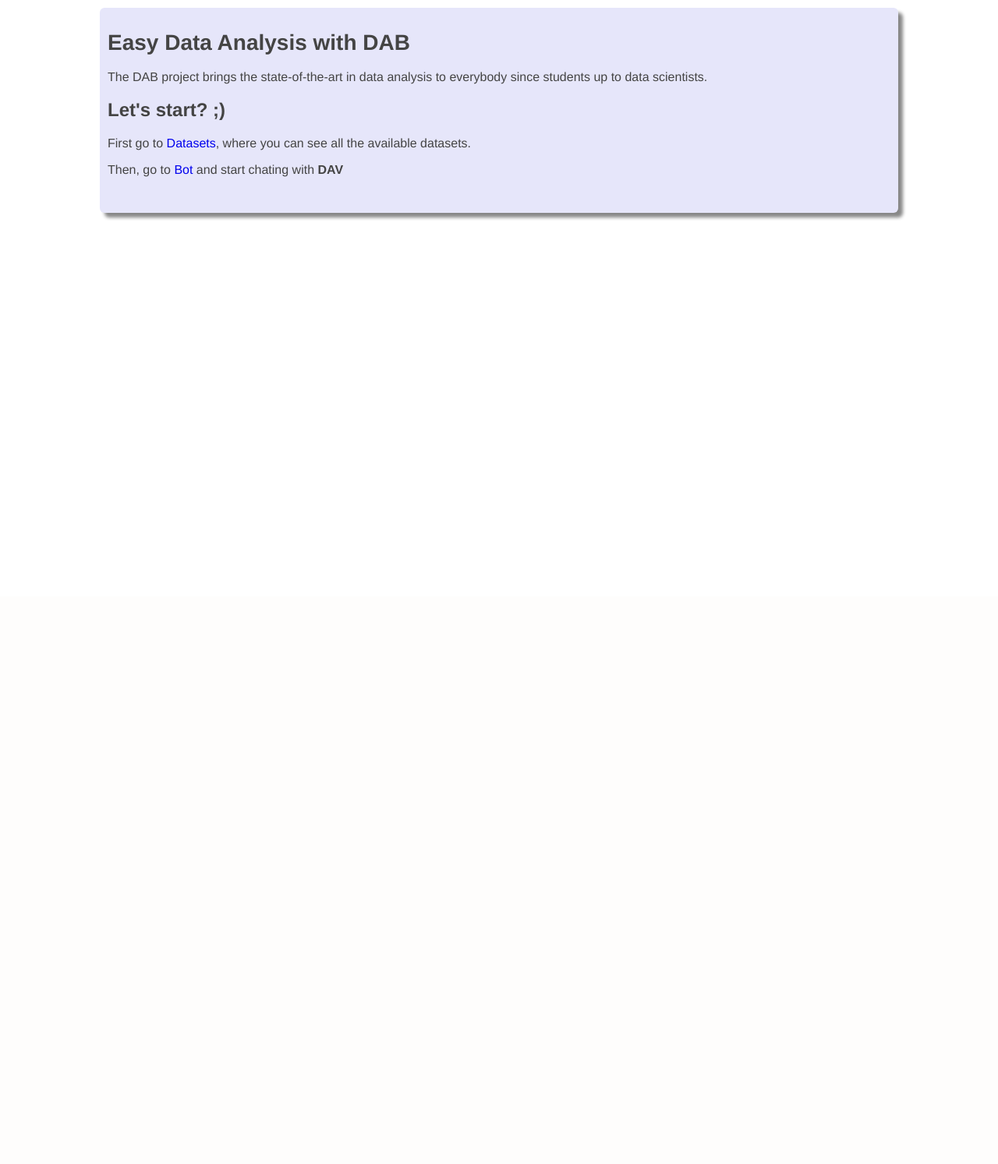
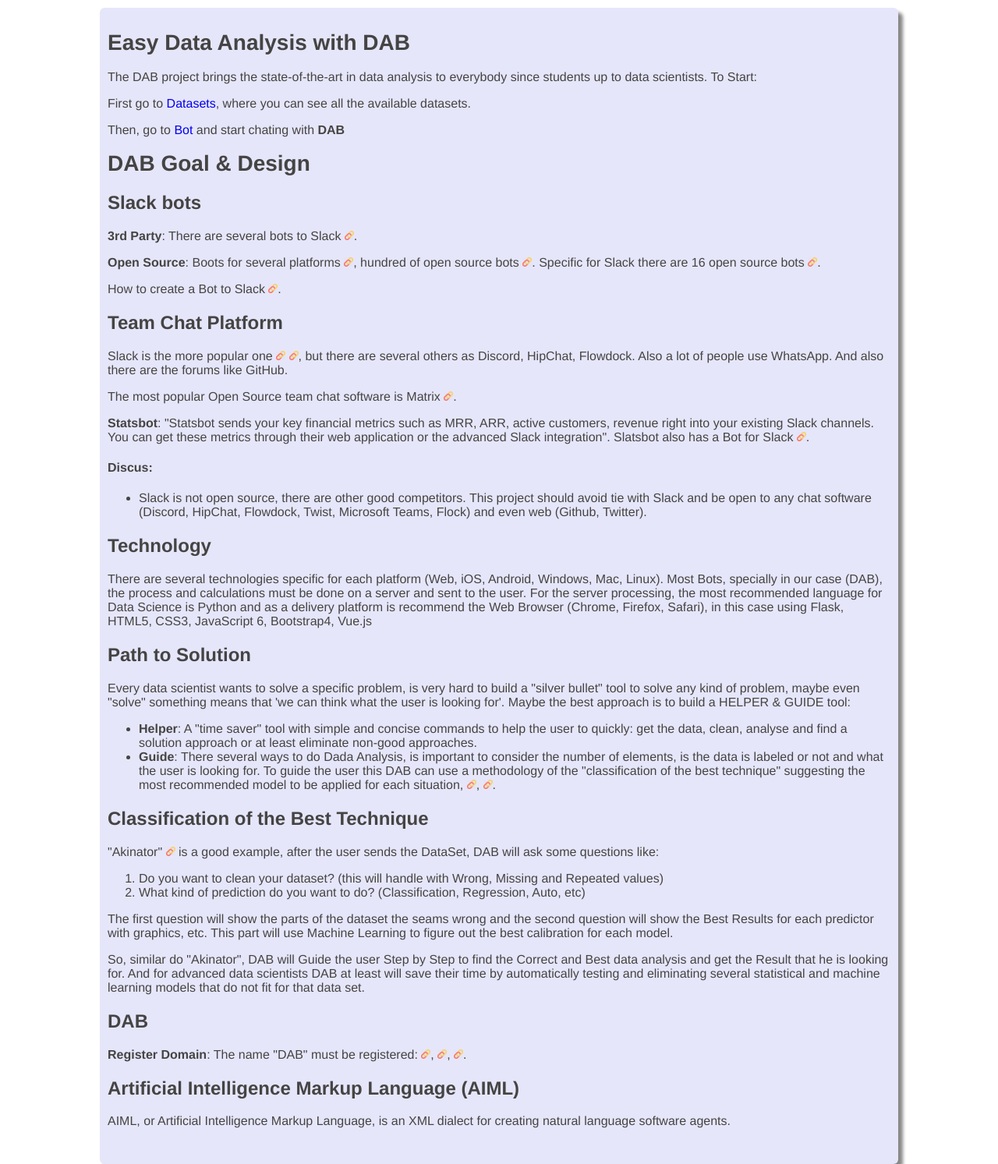
Before and after one commit to JohnRobson/DAB, a Flask app: page / in a window 1280 px wide. Shown: the part 35-1528 px from the top of the page at 78% size. Before the commit the page ends 317 px from the top, so only its background shows below. Run offline with Flask 2, Linux system fonts and the light colour scheme; some libraries are stand-ins or nearby versions.

Commit message:
Add content to index

```diff
--- a/dab/templates/datasets.html
+++ b/dab/templates/datasets.html
@@ -3,7 +3,7 @@
 	<div class="main">
 		<h1>DataSets</h1>
 
-		<p>List of all datasets and descriptions.</p>
+		<p>List of all available datasets and descriptions.</p>
 
 		<ol>
 			{% for d in nt.datasets_files %}
@@ -11,5 +11,7 @@
 			{% endfor %}
 		</ol>
 
+		<p>Go to <a href="{{ url_for('pbbot.main') }}">Bot</a> and start chating with <strong>DAB</strong></p>
+
 	</div>
 {% endblock %}
--- a/dab/templates/index.html
+++ b/dab/templates/index.html
@@ -2,12 +2,81 @@
 {% block content %}
 	<div class="main">
 		<h1>Easy Data Analysis with DAB</h1>
-		<p>The DAB project brings the state-of-the-art in data analysis to everybody since students up to data scientists.</p>
 
-		<h2>Let's start? ;)</h2>
+		<p>The DAB project brings the state-of-the-art in data analysis to everybody since students up to data scientists. To Start:</p>
+
 		<p>First go to <a href="{{ url_for('datasets.main') }}">Datasets</a>, where you can see all the available datasets.</p>
-		<p>Then, go to <a href="{{ url_for('pbbot.main') }}">Bot</a> and start chating with <strong>DAV</strong></p>
 
+		<p>Then, go to <a href="{{ url_for('pbbot.main') }}">Bot</a> and start chating with <strong>DAB</strong></p>
+
+		<h1>DAB Goal &amp; Design</h1>
+
+
+		<h2>Slack bots</h2>
+
+		<p><strong>3rd Party</strong>: There are several bots to Slack <a href="https://slack.com/apps/category/At0MQP5BEF-bots" target="_blank"><img src="{{ url_for('static', filename='img/link.png') }}"></a>.</p>
+
+		<p><strong>Open Source</strong>: Boots for several platforms <a href="https://github.com/botwiki/open-source-bots" target="_blank"><img src="{{ url_for('static', filename='img/link.png') }}"></a>, hundred of open source bots <a href="https://botwiki.org/tag/opensource/" target="_blank"><img src="{{ url_for('static', filename='img/link.png') }}"></a>. Specific for Slack there are 16 open source bots <a href="https://botwiki.org/tag/opensource+slackbot/" target="_blank"><img src="{{ url_for('static', filename='img/link.png') }}"></a>.</p>
+
+		<p>How to create a Bot to Slack <a href="https://api.slack.com/bot-users" target="_blank"><img src="{{ url_for('static', filename='img/link.png') }}"></a>.</p>
+
+
+		<h2>Team Chat Platform</h2>
+
+		<p>Slack is the more popular one <a href="https://www.slant.co/topics/1359/~team-chat-software" target="_blank"><img src="{{ url_for('static', filename='img/link.png') }}"></a> <a href="https://zapier.com/blog/best-team-chat-app/" target="_blank"><img src="{{ url_for('static', filename='img/link.png') }}"></a>, but there are several others as Discord, HipChat, Flowdock. Also a lot of people use WhatsApp. And also there are the forums like GitHub.</p>
+
+		<p>The most popular Open Source team chat software is Matrix <a href="https://www.slant.co/versus/4553/12764/~slack_vs_matrix" target="_blank"><img src="{{ url_for('static', filename='img/link.png') }}"></a>.</p>
+
+		<p><strong>Statsbot</strong>: "Statsbot sends your key financial metrics such as MRR, ARR, active customers, revenue right into your existing Slack channels. You can get these metrics through their web application or the advanced Slack integration". Slatsbot also has a Bot for Slack <a href="https://statsbot.co/slack" target="_blank"><img src="{{ url_for('static', filename='img/link.png') }}"></a>.</p>
+
+		<h4>Discus:</h4>
+
+		<ul>
+			<li>Slack is not open source, there are other good competitors. This project should avoid tie with Slack and be open to any chat software (Discord, HipChat, Flowdock, Twist, Microsoft Teams, Flock) and even web (Github, Twitter).</li>
+		</ul>
+
+
+		<h2>Technology</h2>
+
+		<p>There are several technologies specific for each platform (Web, iOS, Android, Windows, Mac, Linux). Most Bots, specially in our case (DAB), the process and calculations must be done on a server and sent to the user. For the server processing, the most recommended language for Data Science is Python and as a delivery platform is recommend the Web Browser (Chrome, Firefox, Safari), in this case using Flask, HTML5, CSS3, JavaScript 6, Bootstrap4, Vue.js</p>
+
+		<h2>Path to Solution</h2>
+
+		<p>Every data scientist wants to solve a specific problem, is very hard to build a "silver bullet" tool to solve any kind of problem, maybe even "solve" something means that 'we can think what the user is looking for'. Maybe the best approach is to build a HELPER & GUIDE tool:</p>
+
+		<ul>
+			<li><strong>Helper</strong>: A "time saver" tool with simple and concise commands to help the user to quickly: get the data, clean, analyse and find a solution approach or at least eliminate non-good approaches.</li>
+			<li><strong>Guide</strong>: There several ways to do Dada Analysis, is important to consider the number of elements, is the data is labeled or not and what the user is looking for. To guide the user this DAB can use a methodology of the "classification of the best technique" suggesting the most recommended model to be applied for each situation, <a href="{{ url_for('static', filename='img/ml_map.png') }}" target="_blank"><img src="{{ url_for('static', filename='img/link.png') }}"></a>, <a href="{{ url_for('static', filename='img/ml_guide.png') }}" target="_blank"><img src="{{ url_for('static', filename='img/link.png') }}"></a>.</li>
+		</ul>
+		<p></p>
+
+
+		<h2>Classification of the Best Technique</h2>
+
+		<p>"Akinator" <a href="http://en.akinator.com/" target="_blank"><img src="{{ url_for('static', filename='img/link.png') }}"></a> is a good example, after the user sends the DataSet, DAB will ask some questions like:</p>
+
+		<ol>
+			<li>Do you want to clean your dataset? (this will handle with Wrong, Missing and Repeated values)</li>
+			<li>What kind of prediction do you want to do? (Classification, Regression, Auto, etc)</li>
+		</ol>
+
+		<p>The first question will show the parts of the dataset the seams wrong and the second question will show the Best Results for each predictor with graphics, etc. This part will use Machine Learning to figure out the best calibration for each model.</p>
+
+		<p>So, similar do "Akinator", DAB will Guide the user Step by Step to find the Correct and Best data analysis and get the Result that he is looking for. And for advanced data scientists DAB at least will save their time by automatically testing and eliminating several statistical and machine learning models that do not fit for that data set.</p>
+
+
+		<h2>DAB</h2>
+
+		<p><strong>Register Domain</strong>: The name "DAB" must be registered: <a href="http://www.domainsbot.com/d/dab" target="_blank"><img src="{{ url_for('static', filename='img/link.png') }}"></a>, <a href="https://iwantmyname.com/search?domain=dab" target="_blank"><img src="{{ url_for('static', filename='img/link.png') }}"></a>, <a href="https://www.name.com/domain/search/dab" target="_blank"><img src="{{ url_for('static', filename='img/link.png') }}"></a>.</p>
+
+
+		<h2>Artificial Intelligence Markup Language (AIML)</h2>
+
+		<p>AIML, or Artificial Intelligence Markup Language, is an XML dialect for creating natural language software agents.</p>
+
+
+
+		<p></p>
 
 	</div>
 {% endblock %}
```
Also changed, not shown: dab/static/img/link.png (added), dab/static/img/link_full.png (added), dab/static/img/ml_guide.png (added), dab/static/img/ml_map.png (added).
